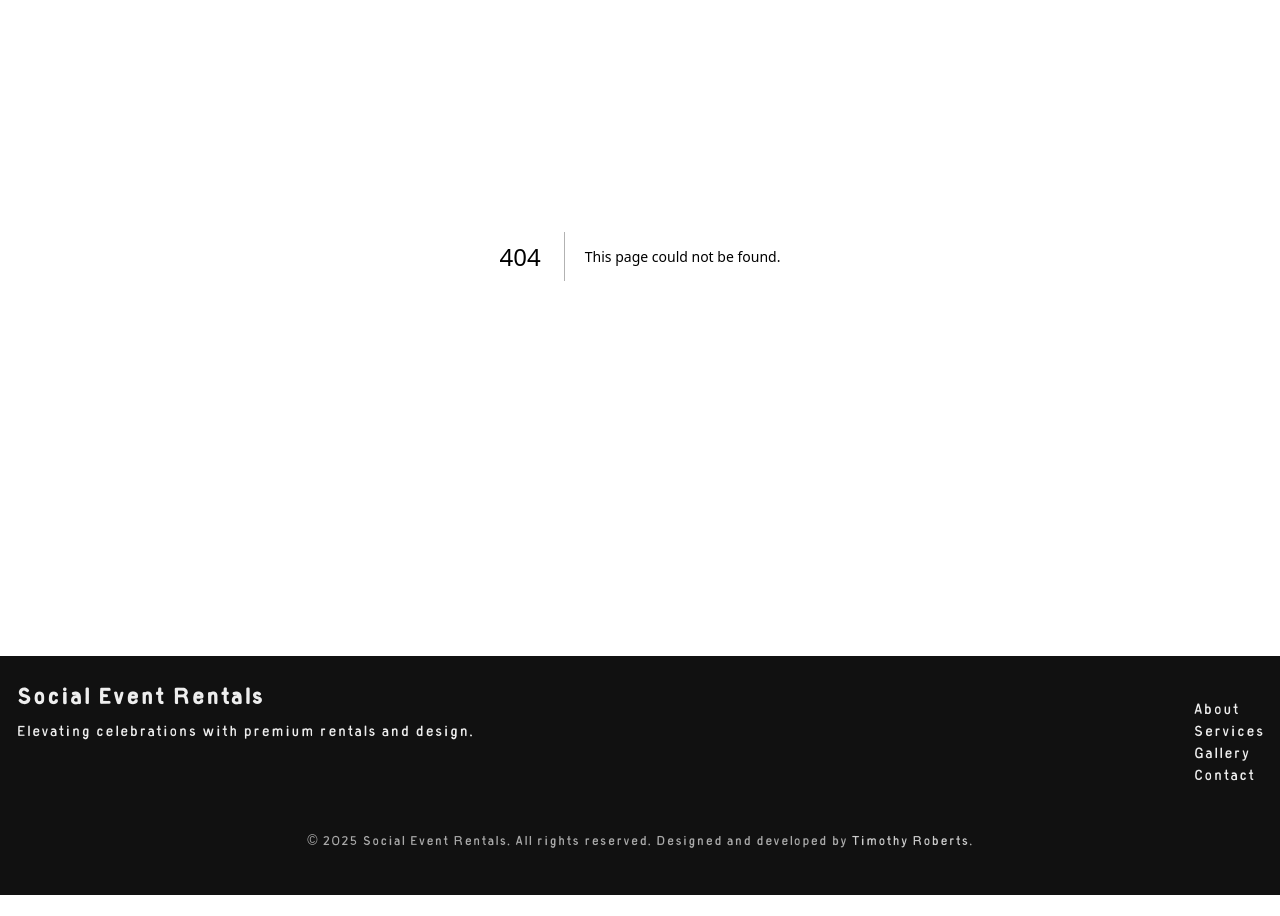
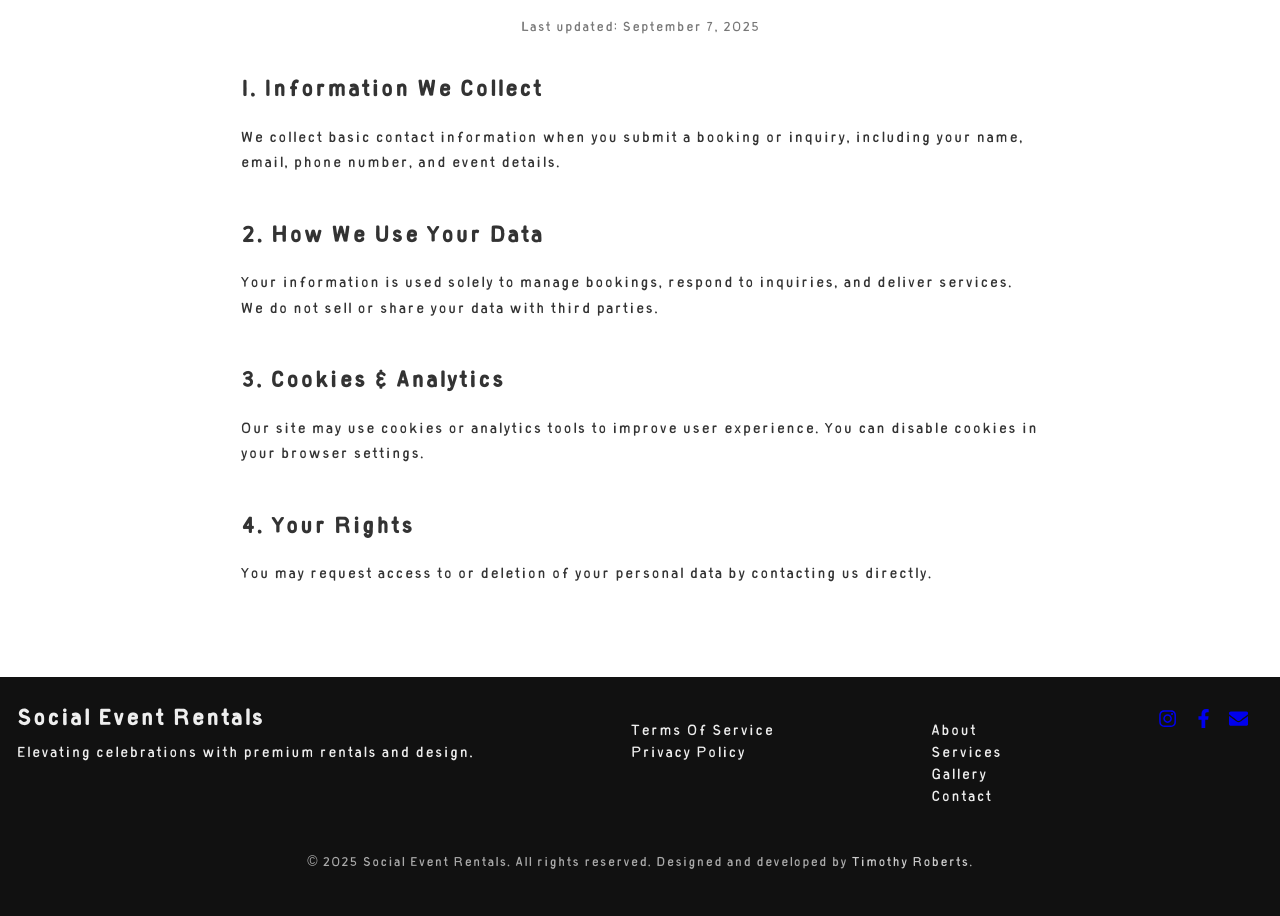
Before and after one commit to timbo84/social., a Next.js app: page /privacy-policy in a window 1280 px wide. Before the commit this address had no page. Shown: the part 240-1156 px from the top of the page. Before the commit the page ends 1135 px from the top, so only its background shows below. Built offline with nearby package versions, Linux system fonts and the light colour scheme.

Commit message:
added social links,  terms of service and privacy policy

```diff
--- a/app/components/Navbar/Navbar.jsx
+++ b/app/components/Navbar/Navbar.jsx
@@ -52,12 +52,12 @@ export default function Navbar() {
             </Link>
           </div>
 
-          <Link
+          {/* <Link
             href="https://buy.stripe.com/test_6oUeV65WP1WTg7vg0R4sE00"
             className={styles.cta}
           >
             Make a Payment
-          </Link>
+          </Link> */}
 
           <Link href="/booking" className={styles.cta}>
             Book Now
--- a/app/components/footer/footer.jsx
+++ b/app/components/footer/footer.jsx
@@ -1,6 +1,7 @@
 // components/Footer.js
 import Link from "next/link";
 import styles from "./footer.module.css"; // Optional: use CSS Modules
+import { FaInstagram, FaFacebookF, FaEnvelope } from "react-icons/fa";
 
 export default function Footer() {
   return (
@@ -13,23 +14,60 @@ export default function Footer() {
 
         <nav className={styles.nav}>
           <ul>
-            <li><Link href="/about">About</Link></li>
-            <li><Link href="/services">Services</Link></li>
-            <li><Link href="/gallery">Gallery</Link></li>
-            <li><Link href="/contact">Contact</Link></li>
+            <li>
+              <Link href="/terms-of-service">Terms Of Service</Link>
+            </li>
+            <li>
+              <Link href="/privacy-policy">Privacy Policy</Link>
+            </li>
           </ul>
         </nav>
 
-        {/* <div className={styles.social}>
-          <a href="https://instagram.com" aria-label="Instagram">📸</a>
-          <a href="https://facebook.com" aria-label="Facebook">📘</a>
-          <a href="mailto:info@socialevents.com" aria-label="Email">✉️</a>
-        </div> */}
+        <nav className={styles.nav}>
+          <ul>
+            <li>
+              <Link href="/about">About</Link>
+            </li>
+            <li>
+              <Link href="/services">Services</Link>
+            </li>
+            <li>
+              <Link href="/gallery">Gallery</Link>
+            </li>
+            <li>
+              <Link href="/contact">Contact</Link>
+            </li>
+          </ul>
+        </nav>
+
+        <div className={styles.social}>
+          <a
+            href="https://instagram.com/yourhandle"
+            aria-label="Instagram"
+            target="_blank"
+            rel="noopener noreferrer"
+          >
+            <FaInstagram className={styles.icon} />
+          </a>
+          <a
+            href="https://facebook.com/yourpage"
+            aria-label="Facebook"
+            target="_blank"
+            rel="noopener noreferrer"
+          >
+            <FaFacebookF className={styles.icon} />
+          </a>
+          <a href="mailto: veronica@socialeventrentalsne.com" aria-label="Email">
+            <FaEnvelope className={styles.icon} />
+          </a>
+        </div>
       </div>
 
       <div className={styles.bottom}>
-        <p>&copy; {new Date().getFullYear()} Social Event Rentals. All rights reserved.
-            Designed and developed by <span className={styles.creator}>Timothy Roberts</span>.
+        <p>
+          &copy; {new Date().getFullYear()} Social Event Rentals. All rights
+          reserved. Designed and developed by{" "}
+          <span className={styles.creator}>Timothy Roberts</span>.
         </p>
       </div>
     </footer>
--- /dev/null
+++ b/app/privacy-policy/Legal.module.css
@@ -0,0 +1,35 @@
+.legalPage {
+  max-width: 800px;
+  margin: 0 auto;
+  padding: 3rem 1rem;
+  color: #333;
+  line-height: 1.6;
+}
+
+.title {
+  font-size: 2.5rem;
+  font-weight: bold;
+  margin-bottom: 1rem;
+  text-align: center;
+}
+
+.updated {
+  font-size: 0.9rem;
+  color: #777;
+  text-align: center;
+  margin-bottom: 2rem;
+}
+
+.section {
+  margin-bottom: 2.5rem;
+}
+
+.section h2 {
+  font-size: 1.5rem;
+  font-weight: 600;
+  margin-bottom: 0.75rem;
+}
+
+.section p {
+  font-size: 1rem;
+}
--- /dev/null
+++ b/app/privacy-policy/page.jsx
@@ -0,0 +1,40 @@
+"use client";
+
+import styles from "./Legal.module.css";
+
+export default function PrivacyPolicy() {
+  return (
+    <section className={styles.legalPage}>
+      <h1 className={styles.title}>Privacy Policy</h1>
+      <p className={styles.updated}>Last updated: September 7, 2025</p>
+
+      <div className={styles.section}>
+        <h2>1. Information We Collect</h2>
+        <p>
+          We collect basic contact information when you submit a booking or inquiry, including your name, email, phone number, and event details.
+        </p>
+      </div>
+
+      <div className={styles.section}>
+        <h2>2. How We Use Your Data</h2>
+        <p>
+          Your information is used solely to manage bookings, respond to inquiries, and deliver services. We do not sell or share your data with third parties.
+        </p>
+      </div>
+
+      <div className={styles.section}>
+        <h2>3. Cookies & Analytics</h2>
+        <p>
+          Our site may use cookies or analytics tools to improve user experience. You can disable cookies in your browser settings.
+        </p>
+      </div>
+
+      <div className={styles.section}>
+        <h2>4. Your Rights</h2>
+        <p>
+          You may request access to or deletion of your personal data by contacting us directly.
+        </p>
+      </div>
+    </section>
+  );
+}
--- a/package.json
+++ b/package.json
@@ -13,7 +13,8 @@
     "emailjs-com": "^3.2.0",
     "next": "15.5.2",
     "react": "19.1.0",
-    "react-dom": "19.1.0"
+    "react-dom": "19.1.0",
+    "react-icons": "^5.5.0"
   },
   "devDependencies": {
     "@eslint/eslintrc": "^3",
```
Also changed, not shown: app/terms-of-service/page.jsx (added, +47 -0 lines), 1 other file (tests, documents, lock files or other folders).
